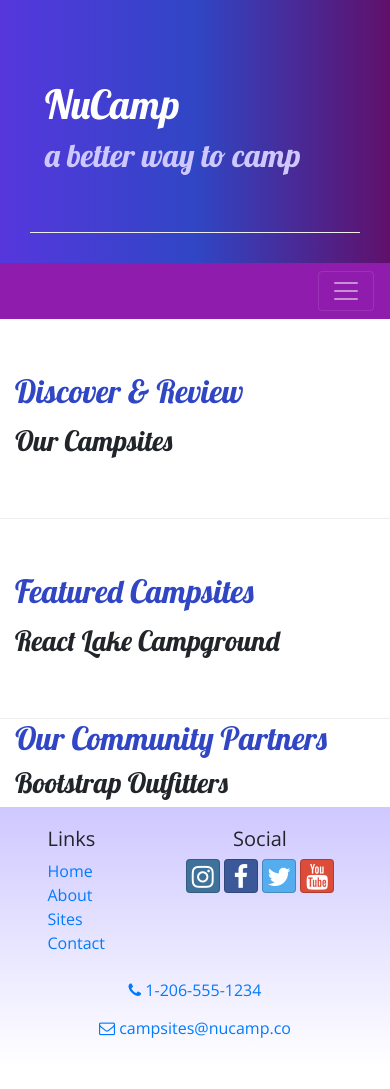
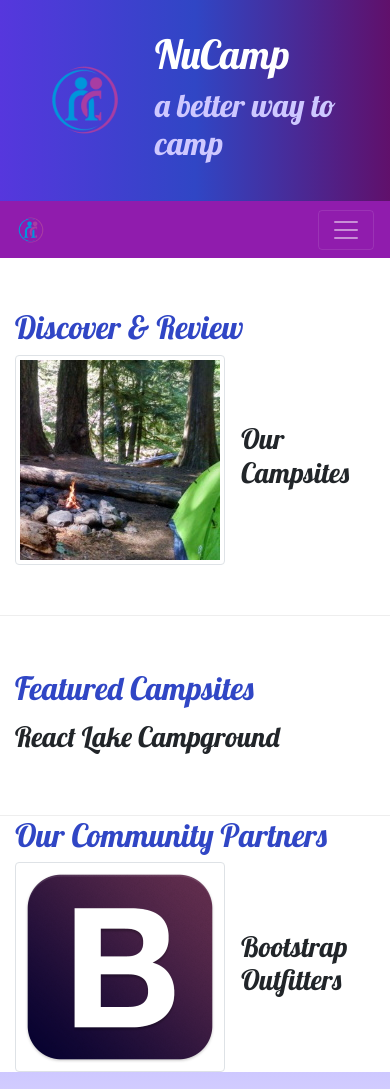
Before and after one commit to amandamsumner/nucampsite, a website: page index.html in a window 390 px wide. Shown: the top 1089 px of the page. Before the commit the page ends 1067 px from the top, so only its background shows below. Drawn offline with nearby package versions, Linux system fonts and the light colour scheme.

Commit message:
Images and Media

```diff
--- a/index.html
+++ b/index.html
@@ -35,7 +35,10 @@
   <body>
     <header class="jumbotron jumbotron-fluid">
       <div class="container">
-        <div class="row row-content align-items-center">
+        <div class="row">
+          <div class="col-4 col-sm-3 col-md-2 align-self-center">
+            <img src="img/logo.png" class="img-fluid" />
+          </div>
           <div class="col">
             <h1>NuCamp</h1>
             <h2>a better way to camp</h2>
@@ -46,7 +49,8 @@
 
     <nav class="navbar navbar-expand-sm navbar-dark sticky-top">
       <div class="container">
-        <button class="navbar-toggler ml-auto" type="button"
+        <a class="navbar-brand" href="#"><img src="img/logo.png" height="30" width="30" /></a>
+        <button class="navbar-toggler" type="button"
         data-toggle="collapse" data-target="#nucampNavbar">
           <span class="navbar-toggler-icon"> </span>
         </button>
@@ -67,11 +71,16 @@
           <h2 class="text-sm-right">Discover & Review</h2>
         </div>
         <div class="col">
+          <div class="media">
+            <img class="d-flex mr-3 img-thumbnail" src="img/breadcrumb-trail-thumb.jpg" alt="Breadcrumb Trail thumbnail" />
+            <div class="media-body align-self-center">
                 <h3>Our Campsites</h3>
                 <p class="d-none d-sm-block">
                 Explore our growing database of curated campsites and leave your own
                 reviews!
                 </p>
+            </div>
+          </div>
         </div>
       </div>
 
@@ -93,11 +102,15 @@
           <h2 class="text-sm-right">Our Community Partners</h2>
         </div>
         <div class="col">
+          <div class="media">
+            <img class="d-flex mr-3 img-thumbnail" src="img/bootstrap-thumb.png" alt="Bootstrap Outfitters" />
+            <div class="media-body align-self-center">
                <h3>Bootstrap Outfitters</h3>
                   <p class="d-none d-sm-block">
                   Bootstrap Outfitters supplies you with the gear you need at prices
-            you can't beat.
-          </p>
+                  you can't beat.</p>
+            </div>
+          </div>
         </div>
         </div>
       </div>
```
Also changed, not shown: aboutus.html (+6 -3 lines), contactus.html (+8 -5 lines), img/bootstrap-thumb.png (added), img/breadcrumb-trail-thumb.jpg (added), img/breadcrumb-trail.jpg (added), img/chrome-river-thumb.jpg (added), img/chrome-river.jpg (added), img/logo.png (added), img/react-lake-thumb.jpg (added), img/react-lake.jpg (added). Lines whose indentation alone changed are shown as unchanged.
